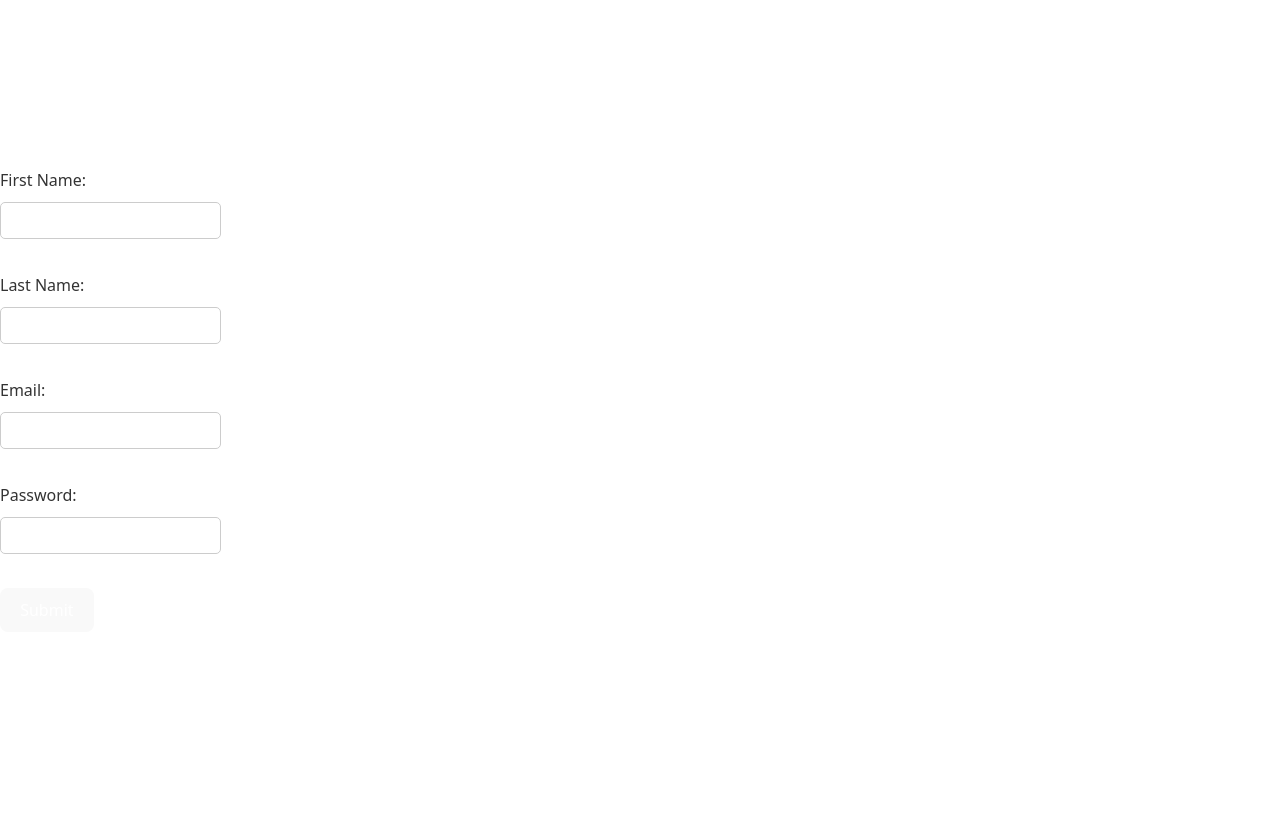
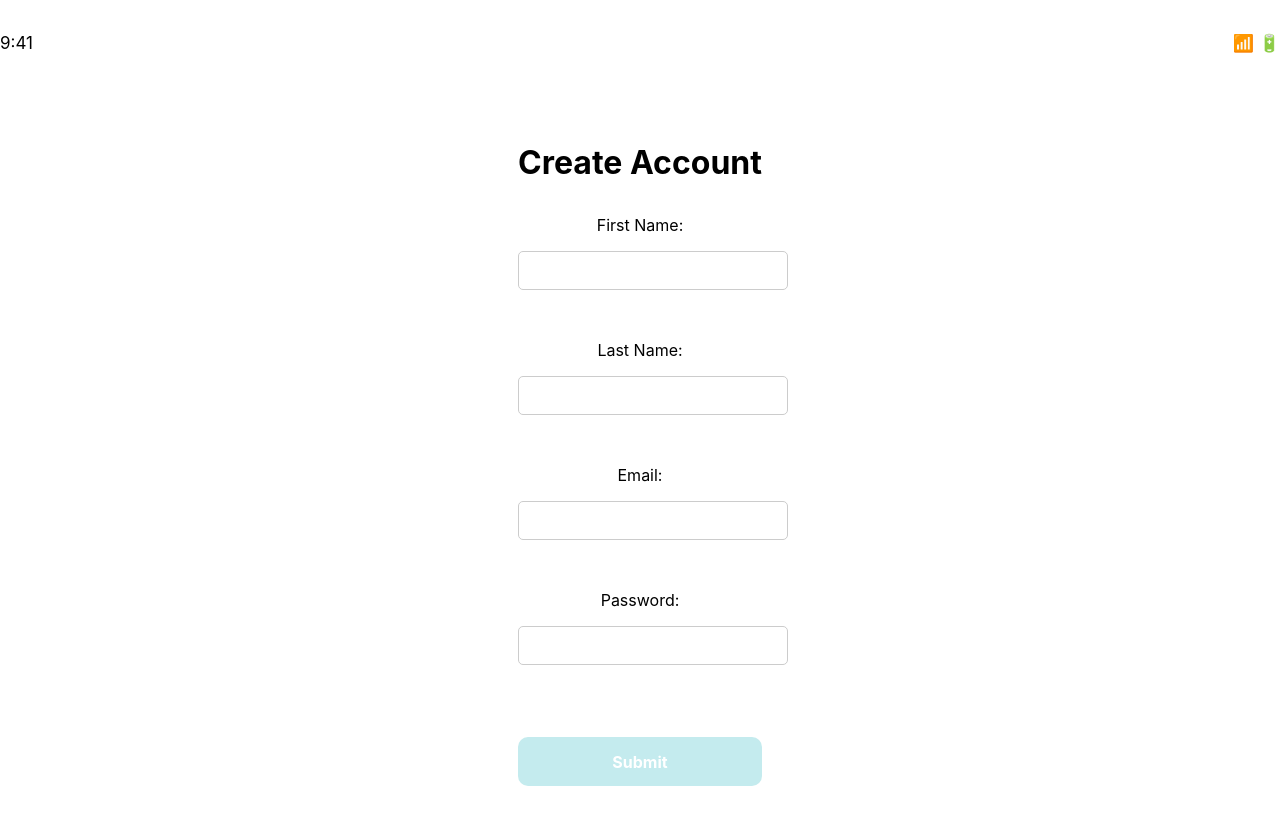
Before and after one commit to phatch21/Group_Project_Scrum, a React (Vite) app in the folder frontend/: page /CreateAccount in a window 1280 px wide. Shown: the top 824 px of the page. Before the commit the page ends 800 px from the top, so only its background shows below. Built offline with nearby package versions, Linux system fonts and the light colour scheme.

Commit message:
Create account almost working

```diff
--- a/frontend/src/pages/CreateAccount.tsx
+++ b/frontend/src/pages/CreateAccount.tsx
@@ -1,10 +1,15 @@
 import { useState } from "react";
+import "../Login.css";
+import { User } from "../types/User";
+
 function CreateAccount() {
   const [formData, setFormData] = useState({
+    userID: 0,
     firstName: "",
     lastName: "",
     email: "",
     password: "",
+    profilePic: "string",
   });
   const [error, setError] = useState<string | null>(null);
   const handleChange = (e: React.ChangeEvent<HTMLInputElement>) => {
@@ -12,48 +17,87 @@ function CreateAccount() {
   };
   const handleSubmit = async (e: React.FormEvent<HTMLFormElement>) => {
     e.preventDefault();
+
     try {
-      const response = await fetch("http://localhost:7182/api/users", {
+      const addUser = async function (newUser: User): Promise<User> {
+        const response = await fetch(
+          "http://localhost:7182/Goals/CreateAccount",
+          {
             method: "POST",
             headers: { "Content-Type": "application/json" },
-        body: JSON.stringify(formData),
-      });
+            body: JSON.stringify(newUser),
+          }
+        );
         if (!response.ok) {
           throw new Error("Failed to create account");
         }
         const data = await response.json();
         console.log("Account created successfully:", data);
+        return data;
+      };
+
+      await addUser(formData);
     } catch (err) {
       setError("Error creating account. Please try again.");
       console.error(err);
     }
   };
   return (
-    <form onSubmit={handleSubmit}>
-      <label htmlFor="firstName">First Name:</label>
+    <div className="login-screen">
+      <div className="status-bar">
+        <div>9:41</div>
+        <div>📶 🔋</div>
+      </div>
+
+      <form className="login-content" onSubmit={handleSubmit}>
+        <h1 className="login-title">Create Account</h1>
+        <label className="login-label" htmlFor="firstName">
+          First Name:
+        </label>
         <input
           id="firstName"
+          className="login-input"
           value={formData.firstName}
           onChange={handleChange}
         />
         <br />
-      <label htmlFor="lastName">Last Name:</label>
-      <input id="lastName" value={formData.lastName} onChange={handleChange} />
+        <label className="login-label" htmlFor="lastName">
+          Last Name:
+        </label>
+        <input
+          id="lastName"
+          className="login-input"
+          value={formData.lastName}
+          onChange={handleChange}
+        />
         <br />
-      <label htmlFor="email">Email:</label>
-      <input id="email" value={formData.email} onChange={handleChange} />
+        <label className="login-label" htmlFor="email">
+          Email:
+        </label>
+        <input
+          className="login-input"
+          id="email"
+          value={formData.email}
+          onChange={handleChange}
+        />
         <br />
-      <label htmlFor="password">Password:</label>
+        <label className="login-label" htmlFor="password">
+          Password:
+        </label>
         <input
           type="password"
           id="password"
+          className="login-input"
           value={formData.password}
           onChange={handleChange}
         />
         <br />
         {error && <p style={{ color: "red" }}>{error}</p>}
-      <button type="submit">Submit</button>
+        <button className="login-button" type="submit">
+          Submit
+        </button>
       </form>
+    </div>
   );
 }
 export default CreateAccount;
--- /dev/null
+++ b/frontend/src/types/User.ts
@@ -0,0 +1,8 @@
+export interface User {
+    userID: number;
+    firstName: string;
+    lastName: string;
+    email: string;
+    password: string;
+    profilePic: string;
+  }
```
Also changed, not shown: 2 other files (tests, documents, lock files or other folders). Lines whose indentation alone changed are shown as unchanged.
